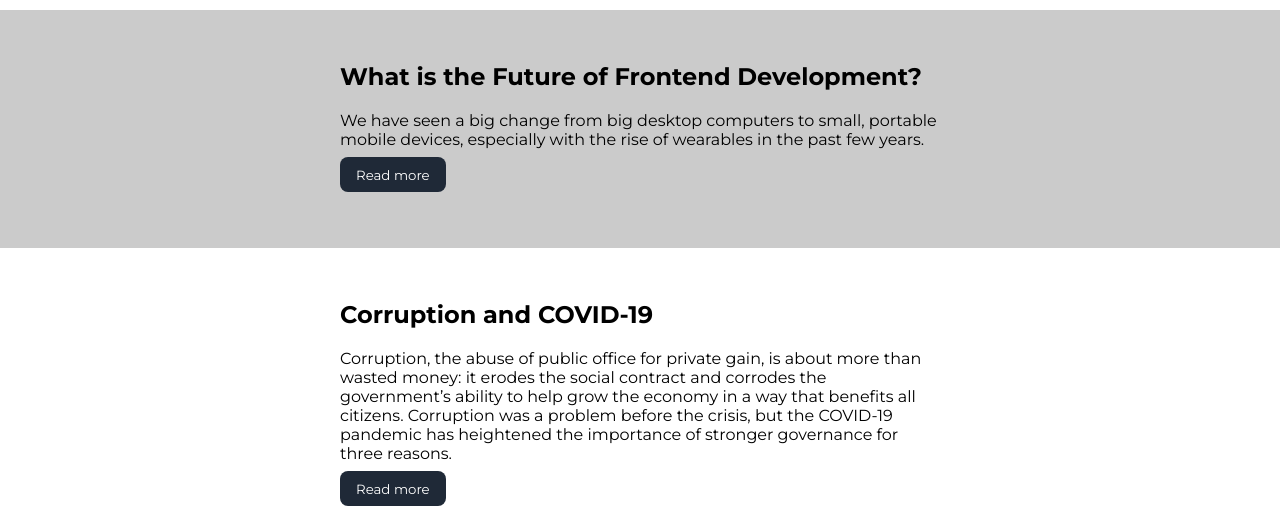
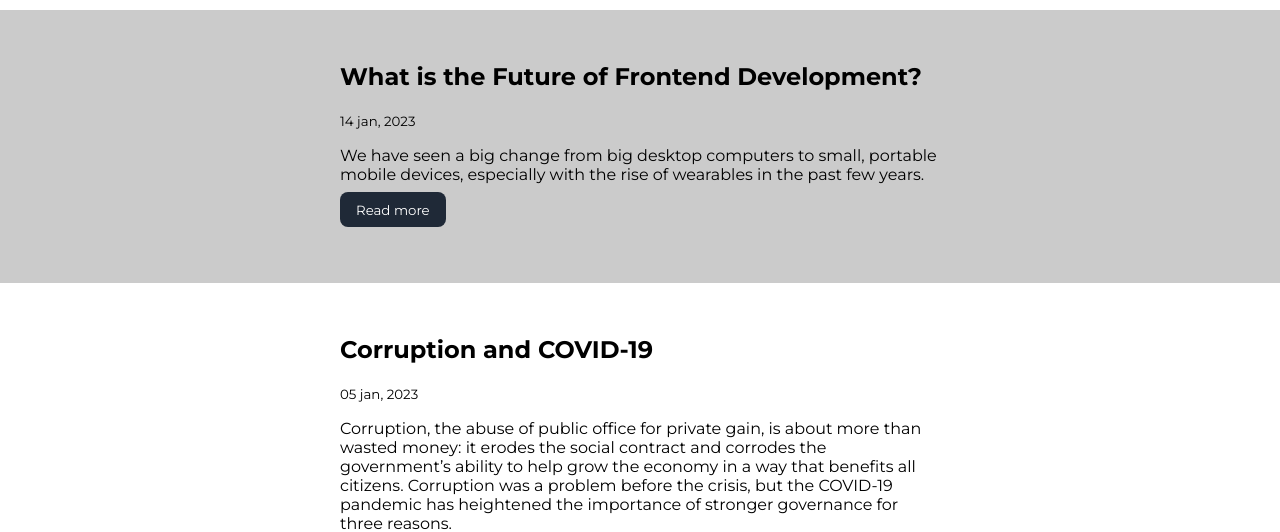
Before and after one commit to ansarimoosa99/my-portfolio-website, a plain HTML site: page blogs.html in a window 1280 px wide. Shown: the part 275-807 px from the top of the page. Drawn offline with Linux system fonts and the light colour scheme.

Commit message:
Update blogs.html

```diff
--- a/blogs.html
+++ b/blogs.html
@@ -36,6 +36,7 @@
     <section class="section ow">
       <div class="container container-center">
         <h2><a class="link-blog" href="/blog1_frontend.html">What is the Future of Frontend Development?</a></h2>
+        <small>14 jan, 2023</small>
         <p>
           We have seen a big change from big desktop computers to small,
           portable mobile devices, especially with the rise of wearables in the
@@ -50,7 +51,7 @@
 
           <h2><a class="link-blog" href="/blog2_covid.html">Corruption and COVID-19</a></h2>
 
-
+          <small>05 jan, 2023</small>
           <p>
             Corruption, the abuse of public office for private gain, is about more than wasted money: it erodes the social contract and corrodes the government’s ability to help grow the economy in a way that benefits all citizens.
             Corruption was a problem before the crisis, but the COVID-19 pandemic has heightened the importance of stronger governance for three reasons.
```
